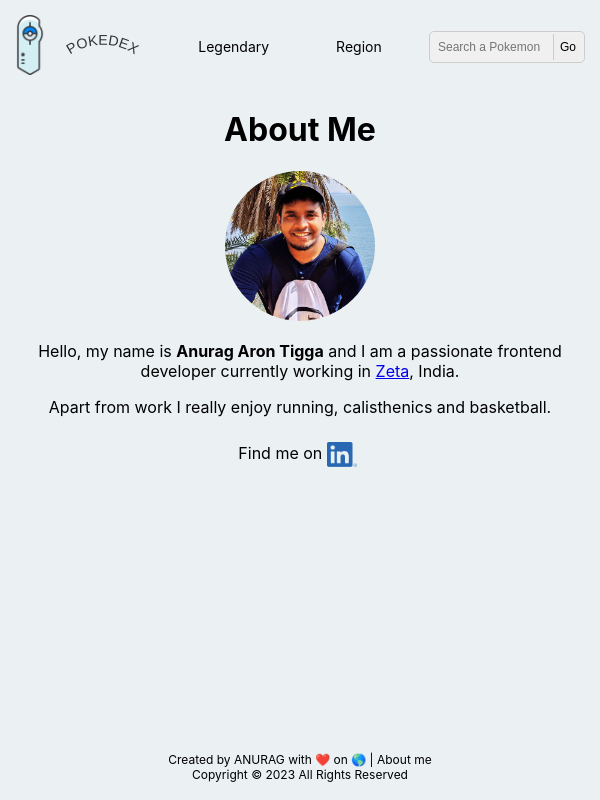
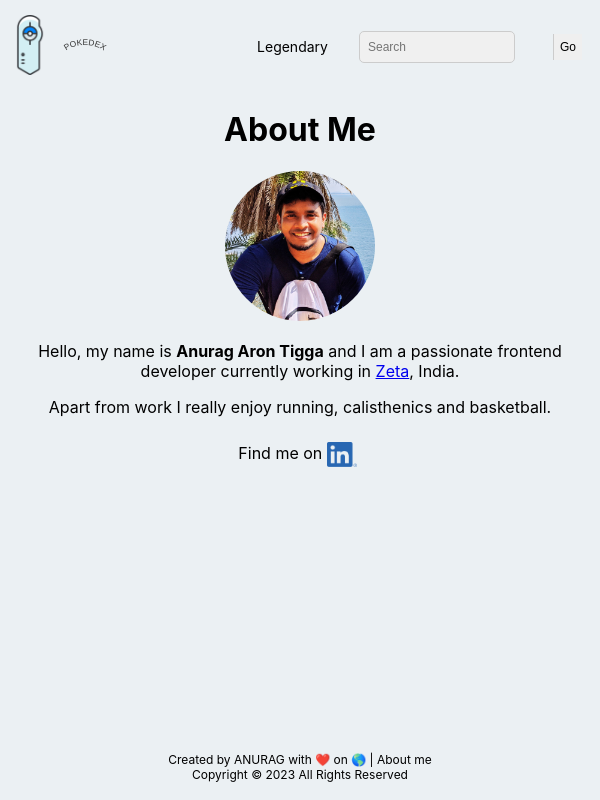
Before and after one commit to ANURAGTIGGA/pokedex, a React (Create React App) app: page /about in a window 600 px wide. Built offline with nearby package versions, Linux system fonts and the light colour scheme.

Commit message:
fixing responsive header

```diff
--- a/src/components/layout/Header/Header.jsx
+++ b/src/components/layout/Header/Header.jsx
@@ -19,6 +19,7 @@ export default function Header() {
     const shouldFetch = useRef(false);
     const { setSelectedPokemon } = useContext(PokemonContext);
     const location = useLocation();
+    const windowWidth = useRef(window.innerWidth);
 
     useEffect(()=>{
         if(location.pathname.includes('pokemons/')){
@@ -101,7 +102,7 @@ export default function Header() {
                             }
                         >Legendary</NavLink>
                         </li>
-                        <li onMouseEnter={()=>setShowRegionDropDown(true)} onMouseLeave={()=>setShowRegionDropDown(false)}>
+                        <li className='header-region' onMouseEnter={()=>setShowRegionDropDown(true)} onMouseLeave={()=>setShowRegionDropDown(false)}>
                             <a className={regionActive ? 'active' : ''}>Region</a>
                             {
                                 showRegionDropDown && (
@@ -123,7 +124,7 @@ export default function Header() {
                 </div>
                 <div className="search-wrap">
                     <div className={error ? 'error input-wrap' : 'input-wrap'}>
-                        <input ref={pokemonRef} type="text" placeholder="Search a Pokemon"></input>
+                        <input ref={pokemonRef} type="text" placeholder={windowWidth.current > 600 ? "Search a Pokemon" : "Search"}></input>
                         <span className='error-msg'>Pokemon not found.</span>
                     </div>
                     {
--- a/src/components/layout/Header/header.scss
+++ b/src/components/layout/Header/header.scss
@@ -2,6 +2,7 @@
     padding: 15px 15px 10px 0px;
     display: flex;
     gap: 10px;
+    border-bottom: 1px solid #d2dfe5;
     > * {
         flex: 1;
     }
@@ -134,6 +135,9 @@
     .header-container{
         .navigation-wrap{
             flex: 2;
+            .header-region{
+                display: none;
+            }
         }
         .search-wrap{
             flex: 1;
@@ -154,6 +158,9 @@
         .navigation-wrap{
             flex: 3;
             ul li:first-child{
+                display: none;
+            }
+            .header-region{
                 display: none;
             }
         }
@@ -178,14 +185,21 @@
  /* Extra small devices (phones, 600px and down) */
 @media only screen and (max-width: 600px) {
     .header-container{
+        border: 0;
         .logo-wrap{
             flex: 2;
             img:last-child{
                 display: none;
             }
+            svg {
+                width: 50px;
+            }
+            text {
+                font-size: 50px;
+            }
         }
         .navigation-wrap{
-            flex: 3;
+            flex: 1;
             ul{
                 font-size: 14px;
                 margin: 17px 0 14px;
@@ -193,10 +207,13 @@
                 li:first-child{
                     display: none;
                 }
+                .header-region{
+                    display: none;
+                }
             }
         }
         .search-wrap{
-            flex: 1;
+            flex: 2;
             .input-wrap{
                 input{
                     max-width: 138px;
--- a/src/components/pages/Home/home.scss
+++ b/src/components/pages/Home/home.scss
@@ -15,7 +15,7 @@
 @media only screen and (min-width: 769px) and (max-width: 1024px){
     #home{
         h1{
-            margin: 0;
+            margin: 10px;
             font-size: 28px;
         }
         .todays-pokemons{
@@ -27,7 +27,7 @@
 @media only screen and (min-width: 600px) and (max-width: 769px){
     #home{
         h1{
-            margin: 0;
+            margin: 10px;
             font-size: 24px;
         }
         .todays-pokemons{
@@ -40,7 +40,7 @@
  @media only screen and (max-width: 600px) {
     #home{
         h1{
-            margin: 0 0 10px;
+            margin: 5px 0 10px;
             font-size: 20px;
         }
         .todays-pokemons{
```
